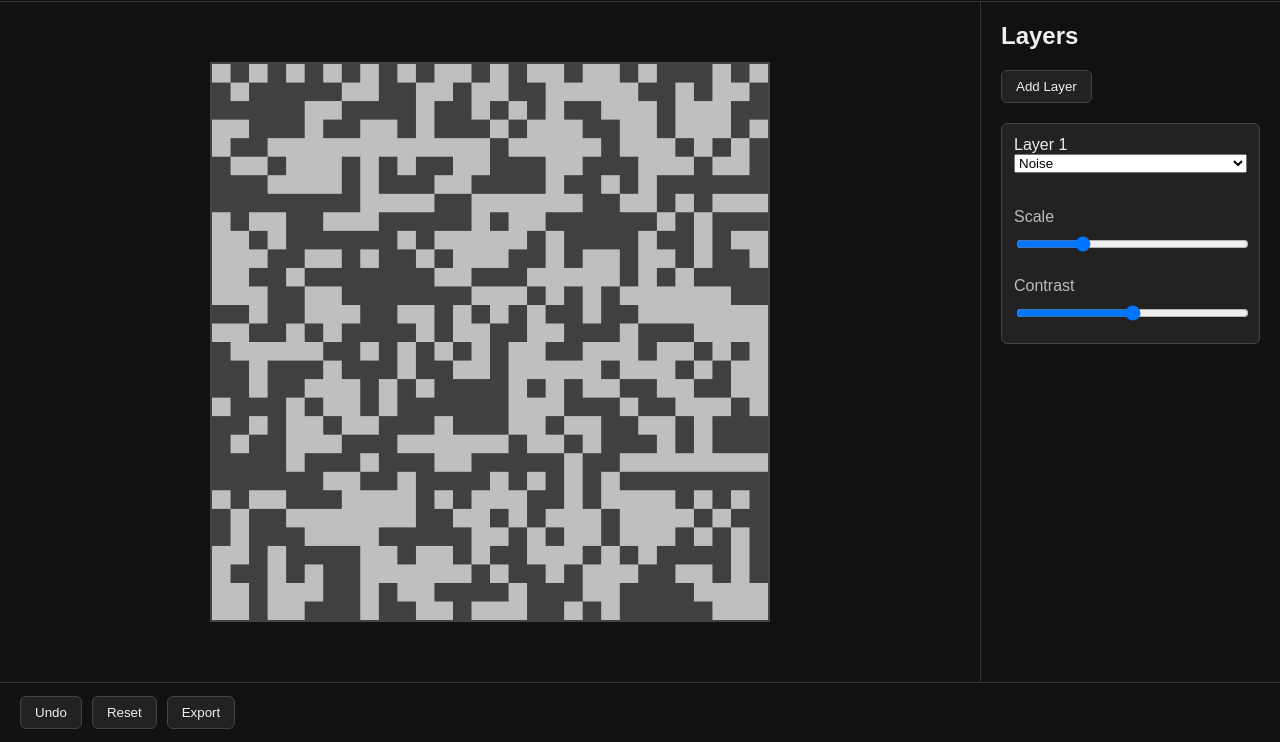
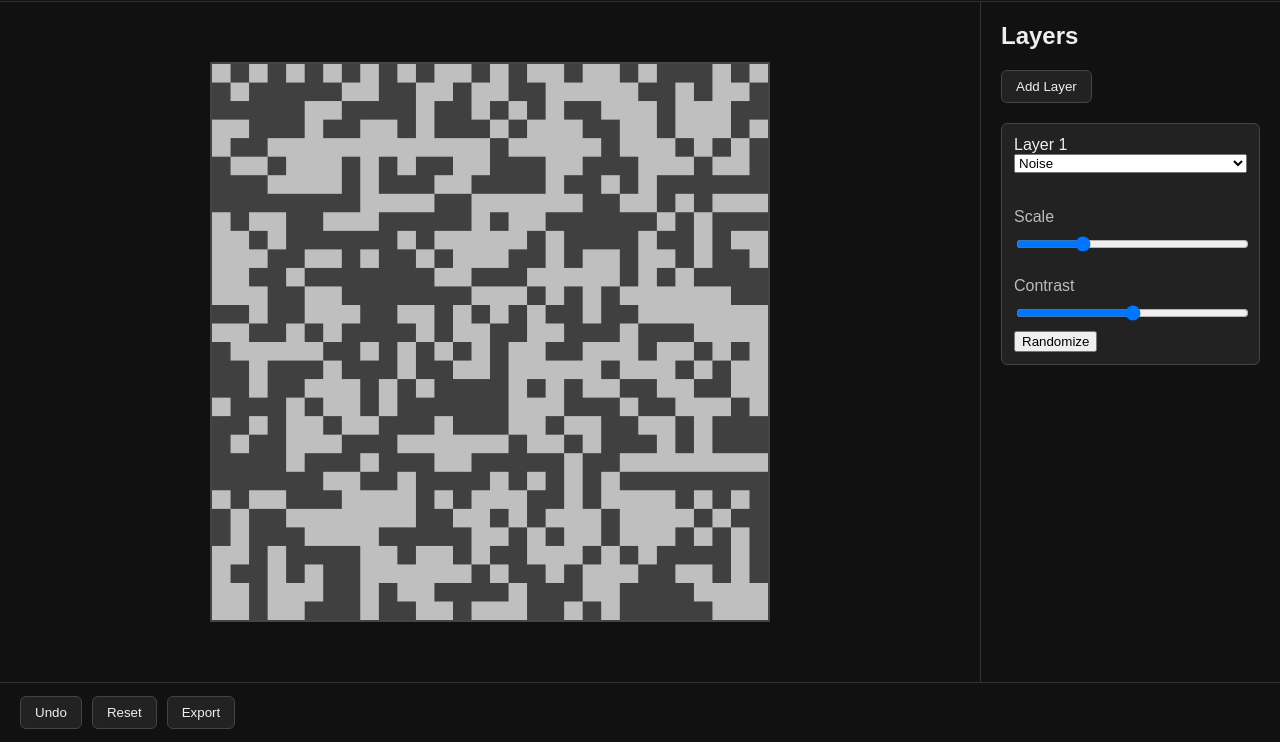
Before and after one commit to photkinned-bot/veil-studio, a plain HTML site: page index.html in a window 1280 px wide. Shown: the part 58-800 px from the top of the page. Drawn offline with Linux system fonts and the light colour scheme.

Commit message:
Add randomize button to index.html

```diff
--- a/index.html
+++ b/index.html
@@ -74,6 +74,9 @@
     max="100"
     value="50"
 >
+               <button id="randomizeButton">
+    Randomize
+</button>
 
 </div>
 
```
